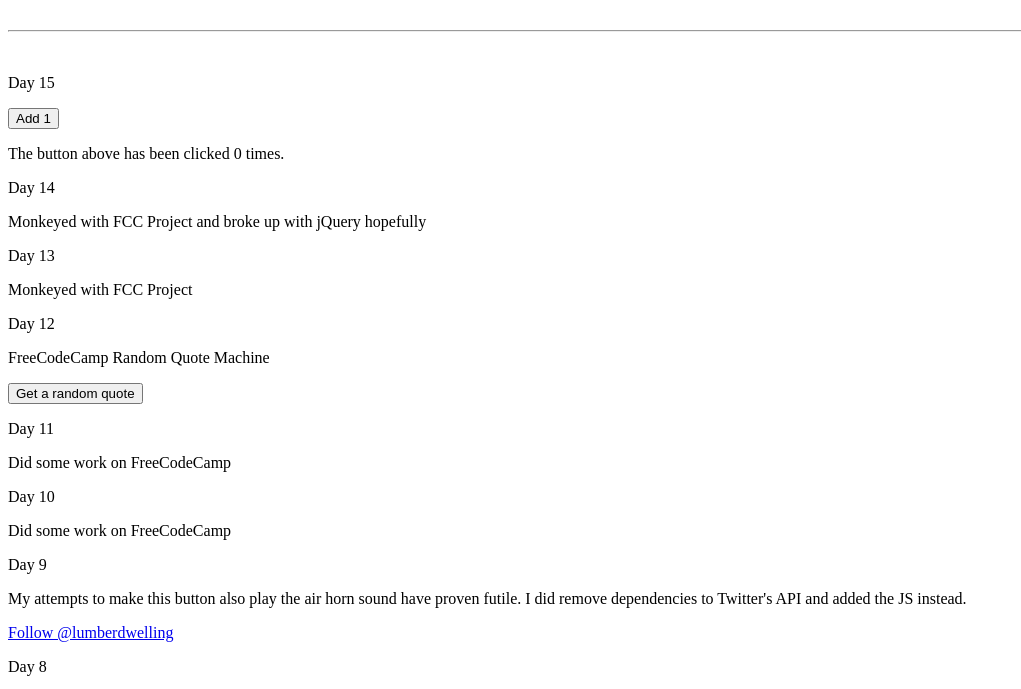
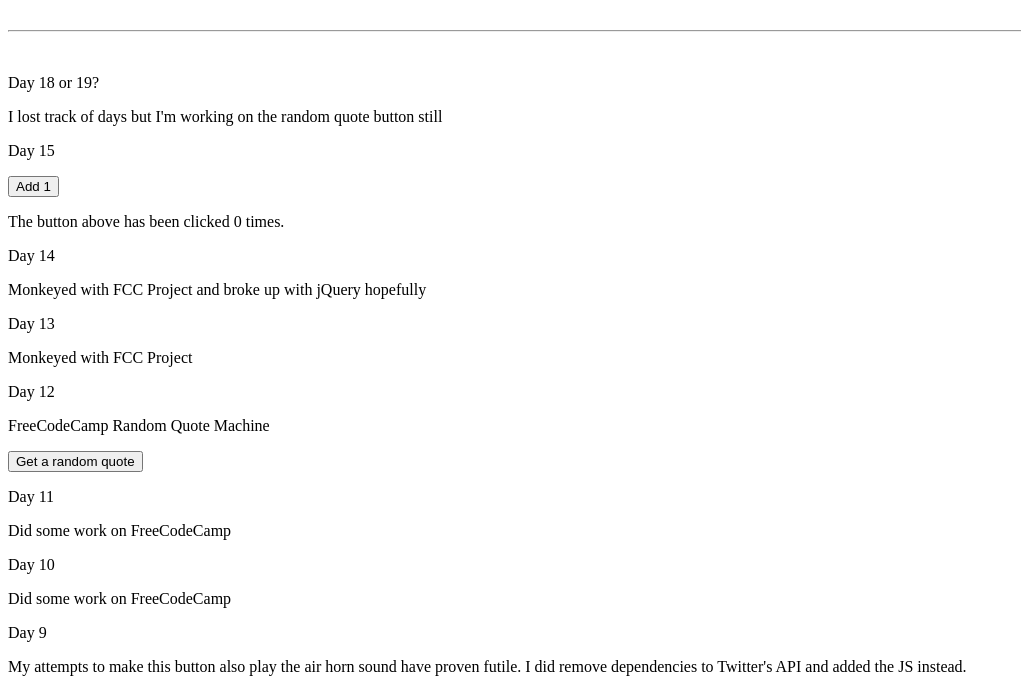
Before and after one commit to lumberdwelling/Blog-Project, a plain HTML site: page index.html in a window 1280 px wide. Shown: the part 100-789 px from the top of the page, without its empty margins (0-1021 px from the left). Drawn offline with nearby package versions, Linux system fonts and the light colour scheme.

Commit message:
update 20
added days missed

```diff
--- a/index.html
+++ b/index.html
@@ -17,6 +17,8 @@
     <h1 id="home"> Patrick Koidal's 100 Days of Code Blog </h1>
     <hr id="new">
     &nbsp;
+    <p>Day 18 or 19?</p>
+    <p>I lost track of days but I'm working on the random quote button still</p>
     <p>Day 15</p>
     <div id="example-1">
     <button v-on:click="counter += 1">Add 1</button>
```
